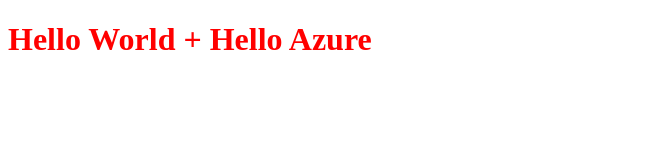
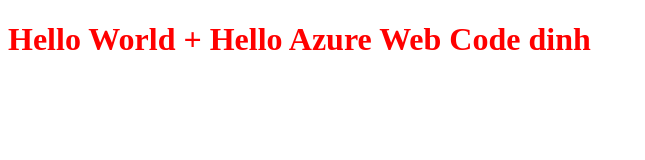
Before and after one commit to firefly-gituser/AzureCoding, a website: page src/resources/views/index.html in a window 1280 px wide. Shown: the whole page, without its empty margins (0-645 px from the left). Drawn offline with Linux system fonts and the light colour scheme; files that its build step writes are made by us from their sources.

Commit message:
add index

```diff
--- a/src/resources/views/index.html
+++ b/src/resources/views/index.html
@@ -8,7 +8,7 @@
     <title>Azure Application</title>
 </head>
 <body>
-    <h1>Hello World + Hello Azure</h1>
+    <h1>Hello World + Hello Azure Web Code dinh</h1>
 
 </body>
 </html>
```
Also changed, not shown: 1 other file.
